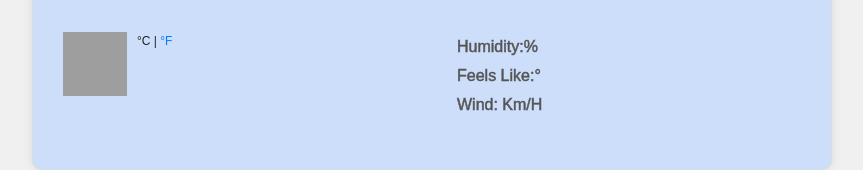
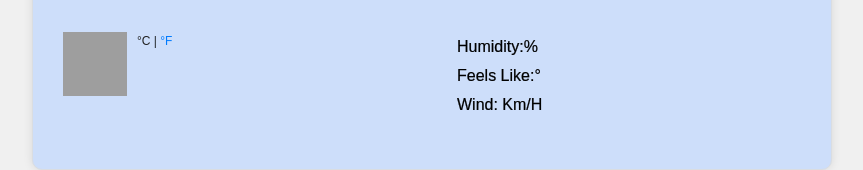
Before and after one commit to Lorriu/Lorriu.github.io, a website: page index.html in a window 1280 px wide. Shown: the part 158-328 px from the top of the page, without its empty margins (208-1071 px from the left). Drawn offline with nearby package versions, Linux system fonts and the light colour scheme; no server answers; grey boxes are pictures that could not be loaded.

Commit message:
update css

```diff
--- a/src/style.css
+++ b/src/style.css
@@ -36,13 +36,13 @@ ul{
 
 li{
     list-style: none;
-    color: #555;
+    color: #000;
     font-size: 16px;
     font-weight: 500px;
     line-height: 19px;
     text-transform: capitalize;
     padding: 5px 10px;
-    -webkit-text-stroke: 0.5px #555;
+    -webkit-text-stroke: 0.2px #000;
 }
 
 .overview{
```
